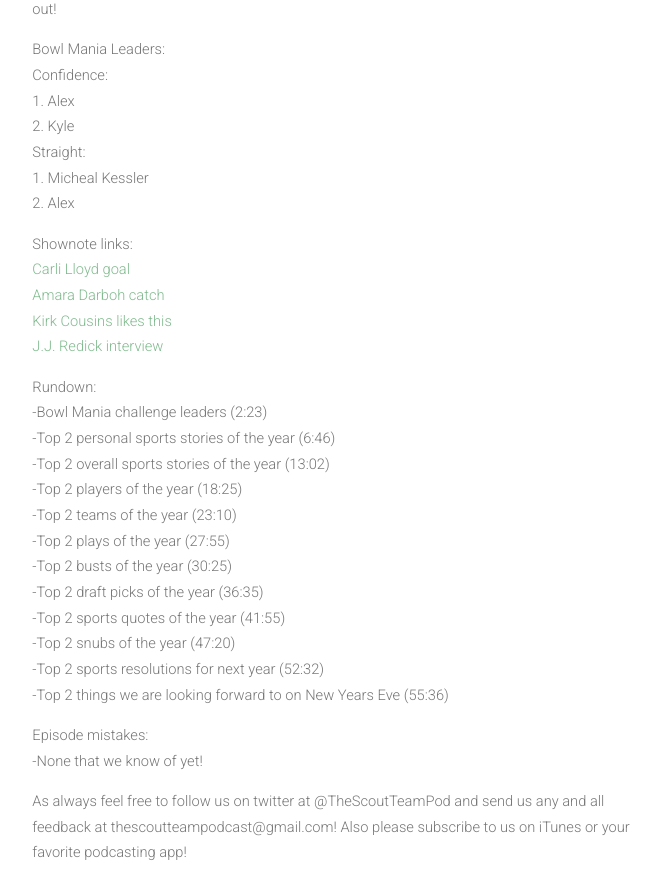
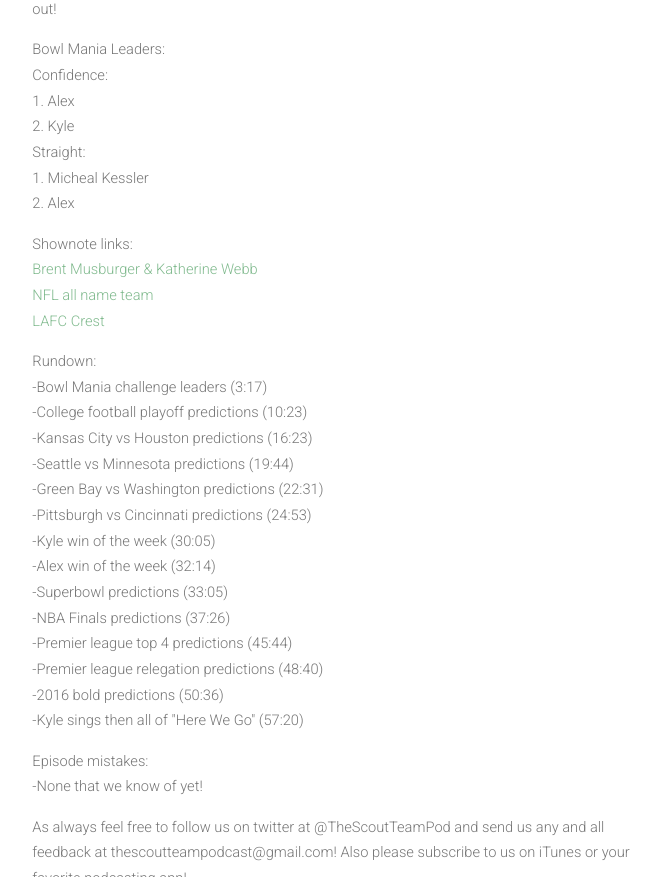
Before and after one commit to alancast/alancast.github.io, a Jekyll site: the page built from _posts/2016-1-9-episode13.md, in a window 1280 px wide and 900 px high, scrolled down 1222 px, cut to the strip 0-877 px from the top of the window. Shown: the whole strip, without its empty margins (296-957 px from the left). Built offline with Jekyll 4.4.1, drawn with Linux system fonts in a browser that asks for light colours; nearby versions of some CDN libraries.

Commit message:
final episode 13 post

```diff
--- a/_posts/2016-1-9-episode13.md
+++ b/_posts/2016-1-9-episode13.md
@@ -14,23 +14,24 @@ tags: PodcastEpisode
 <br>1. Micheal Kessler
 <br>2. Alex</p>
 <p>Shownote links:
-<br><a target="_blank" href="https://www.youtube.com/watch?v=mBosyOJ3PIY">Carli Lloyd goal</a>
-<br><a target="_blank" href="https://www.youtube.com/watch?v=a2R_jsR9FRw">Amara Darboh catch</a>
-<br><a target="_blank" href="https://www.youtube.com/watch?v=bsB7UQ8BlE0">Kirk Cousins likes this</a>
-<br><a target="_blank" href="https://www.youtube.com/watch?v=CC0RD_sQq-E">J.J. Redick interview</a></p>
+<br><a target="_blank" href="https://www.youtube.com/watch?v=5hg7CxBdJHk">Brent Musburger & Katherine Webb</a>
+<br><a target="_blank" href="http://www.nfl.com/photoessays/0ap1000000207790">NFL all name team</a>
+<br><a target="_blank" href="http://www.mlssoccer.com/post/2016/01/07/lafc-unveils-crest-logo-colors">LAFC Crest</a></p>
 <p>Rundown:
-<br>-Bowl Mania challenge leaders (2:23)
-<br>-Top 2 personal sports stories of the year (6:46)
-<br>-Top 2 overall sports stories of the year (13:02)
-<br>-Top 2 players of the year (18:25)
-<br>-Top 2 teams of the year (23:10)
-<br>-Top 2 plays of the year (27:55)
-<br>-Top 2 busts of the year (30:25)
-<br>-Top 2 draft picks of the year (36:35)
-<br>-Top 2 sports quotes of the year (41:55)
-<br>-Top 2 snubs of the year (47:20)
-<br>-Top 2 sports resolutions for next year (52:32)
-<br>-Top 2 things we are looking forward to on New Years Eve (55:36)</p>
+<br>-Bowl Mania challenge leaders (3:17)
+<br>-College football playoff predictions (10:23)
+<br>-Kansas City vs Houston predictions (16:23)
+<br>-Seattle vs Minnesota predictions (19:44)
+<br>-Green Bay vs Washington predictions (22:31)
+<br>-Pittsburgh vs Cincinnati predictions (24:53)
+<br>-Kyle win of the week (30:05)
+<br>-Alex win of the week (32:14)
+<br>-Superbowl predictions (33:05)
+<br>-NBA Finals predictions (37:26)
+<br>-Premier league top 4 predictions (45:44)
+<br>-Premier league relegation predictions (48:40)
+<br>-2016 bold predictions (50:36)
+<br>-Kyle sings then all of "Here We Go" (57:20)</p>
 <p>Episode mistakes:
 <br>-None that we know of yet!</p>
 <p>As always feel free to follow us on twitter at @TheScoutTeamPod and send us any and all feedback at thescoutteampodcast@gmail.com! Also please subscribe to us on iTunes or your favorite podcasting app!</p>
```
